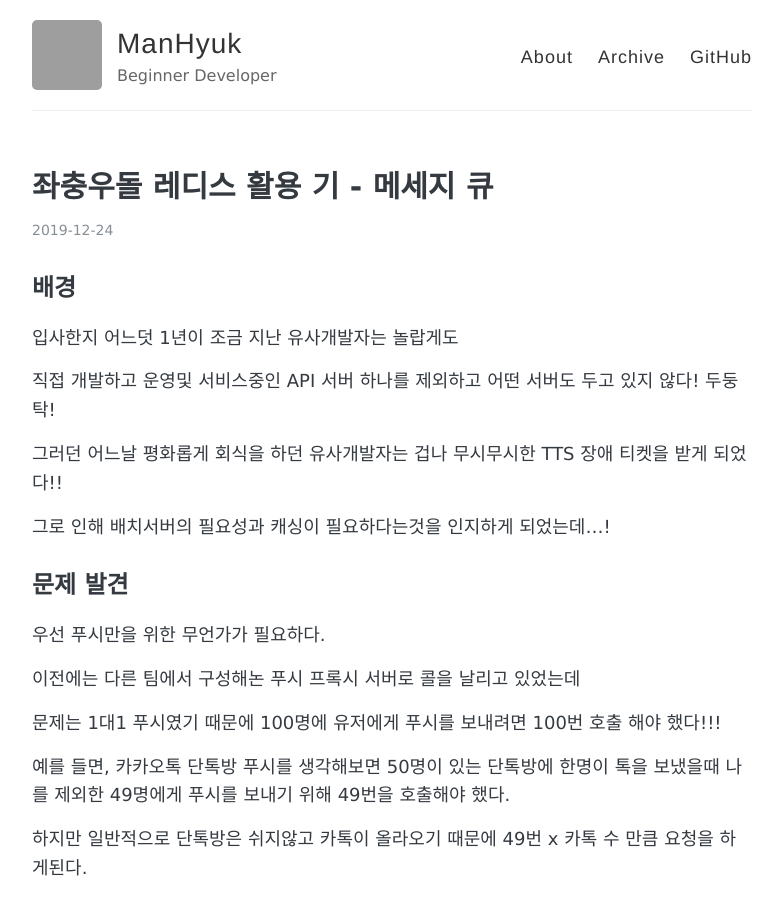
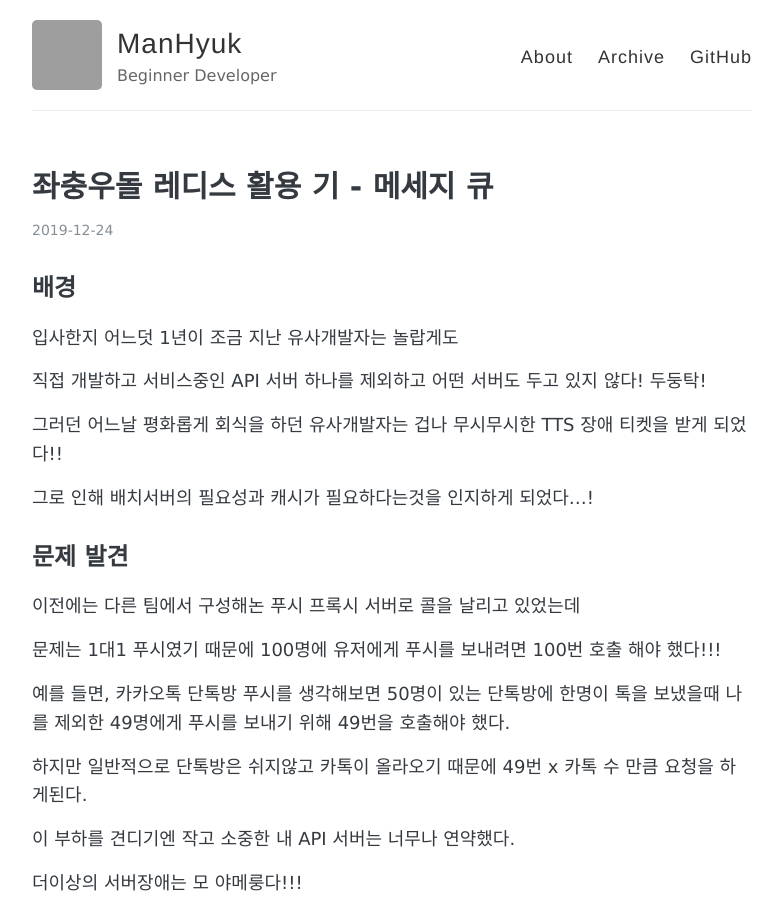
Before and after one commit to ManHyuk/ManHyuk.github.io, a Jekyll site: the page built from _posts/2019-12-24-redis-q.md, in a window 1280 px wide and 900 px high. Shown: the whole window, without its empty margins (248-1030 px from the left). Built offline with Jekyll 4.4.1, drawn with Linux system fonts in a browser that asks for light colours; comment, search, counter and statistics services are not loaded; grey boxes are pictures that could not be loaded.

Commit message:
chore: edit content

```diff
--- a/_posts/2019-12-24-redis-q.md
+++ b/_posts/2019-12-24-redis-q.md
@@ -12,16 +12,14 @@
 
 입사한지 어느덧 1년이 조금 지난 유사개발자는 놀랍게도
 
-직접 개발하고 운영및 서비스중인 API 서버 하나를 제외하고 어떤 서버도 두고 있지 않다! 두둥탁!
+직접 개발하고 서비스중인 API 서버 하나를 제외하고 어떤 서버도 두고 있지 않다! 두둥탁!
 
 그러던 어느날 평화롭게 회식을 하던 유사개발자는 겁나 무시무시한 TTS 장애 티켓을 받게 되었다!!
 
-그로 인해 배치서버의 필요성과 캐싱이 필요하다는것을 인지하게 되었는데...!
+그로 인해 배치서버의 필요성과 캐시가 필요하다는것을 인지하게 되었다...!
 
 
 ## 문제 발견
-
-우선 푸시만을 위한 무언가가 필요하다.
 
 이전에는 다른 팀에서 구성해논 푸시 프록시 서버로 콜을 날리고 있었는데
 
```
